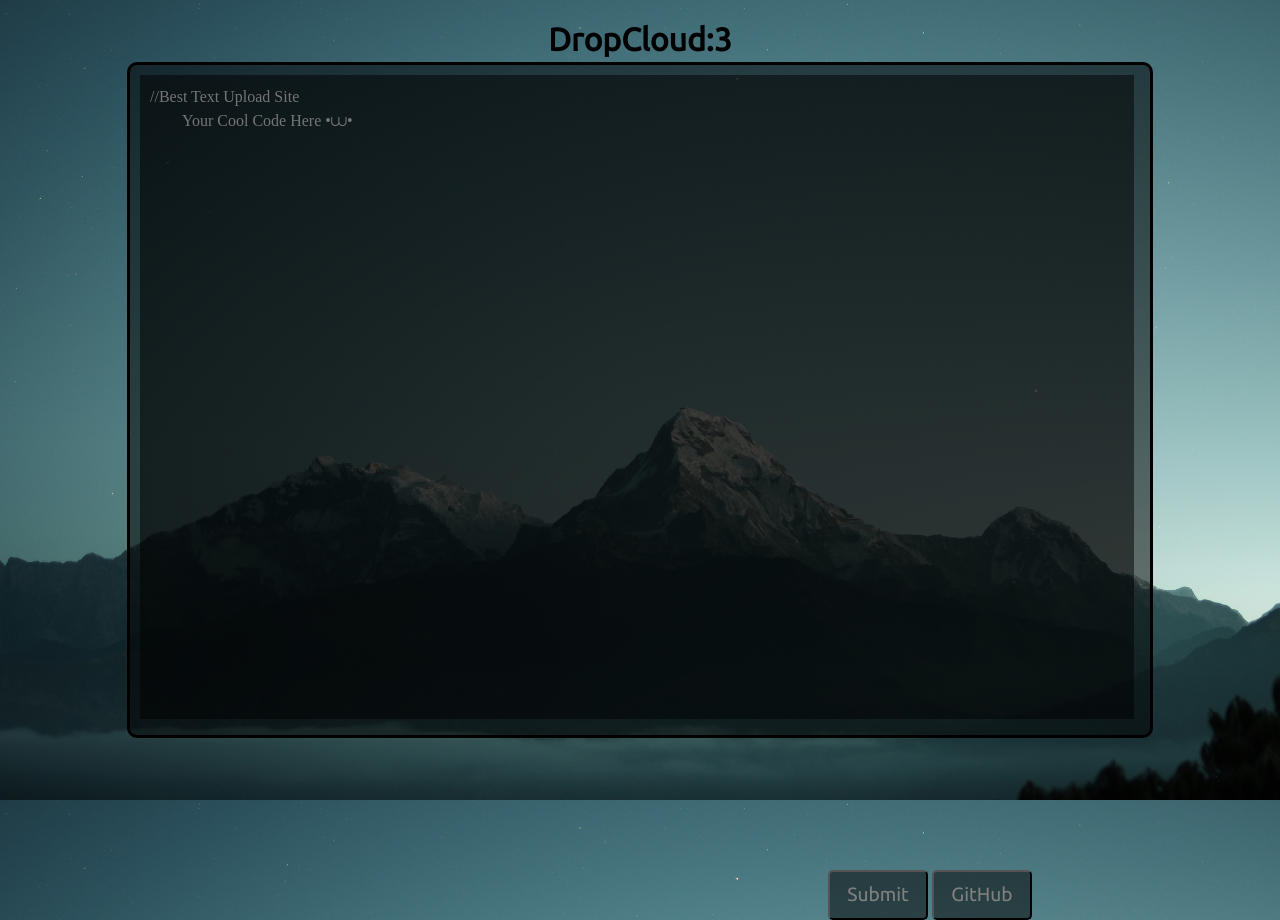
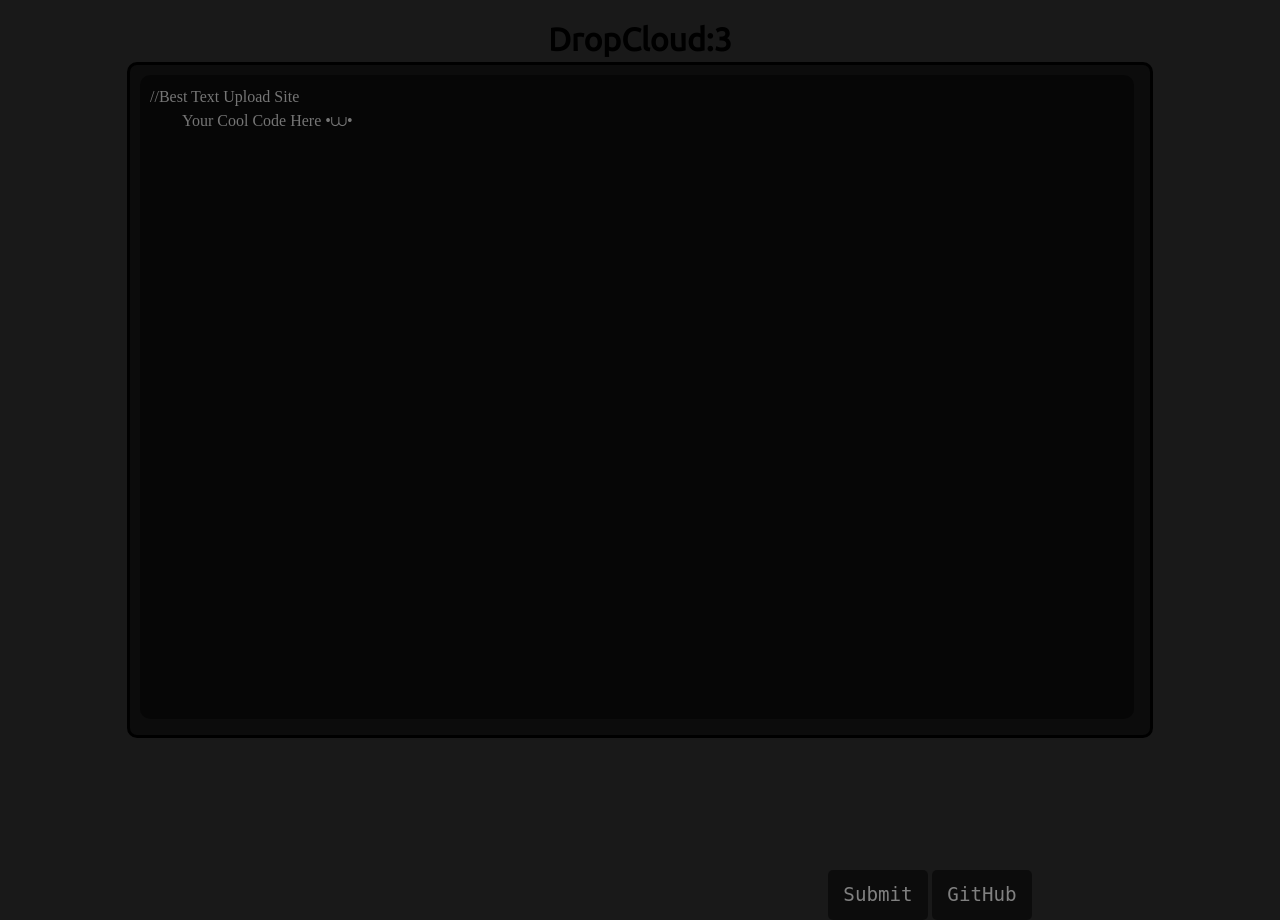
Before and after one commit to InfiniteOracles/DropCloud, a Flask app: page / in a window 1280 px wide. Run offline with Flask 2, Linux system fonts and the light colour scheme.

Commit message:
New Look More Minimalistic and button animations from css website

```diff
--- a/App.py
+++ b/App.py
@@ -57,11 +57,13 @@ def submit():
 @app.route('/<string:file_prefix>')
 def display_file(file_prefix):
     file_path = get_file_path_by_number(DIRECTORY, file_prefix)
-    if file_path is None:
-        return redirect('/')
+    if file_path is None or not os.path.exists(file_path):
+        abort(404)  # File not found
 
     try:
-        return send_file(file_path, as_attachment=False)
+        with open(file_path, 'r') as file:
+            file_content = file.read()
+        return render_template('file_display.html', file_content=file_content, id=file_prefix)
     except Exception as e:
         return abort(500, description=str(e))
 
--- a/Templates/Main.html
+++ b/Templates/Main.html
@@ -58,26 +58,70 @@
         }
 
         textarea {
-          color:#808080;
+            color: #808080;
         }
+
+        .button-30 {
+            align-items: center;
+            appearance: none;
+            border-radius: 4px;
+            border-width: 0;
+            box-sizing: border-box;
+            color: #36395A;
+            cursor: pointer;
+            display: inline-flex;
+            font-family: "JetBrains Mono", monospace;
+            height: 48px;
+            justify-content: center;
+            line-height: 1;
+            list-style: none;
+            overflow: hidden;
+            padding-left: 16px;
+            padding-right: 16px;
+            position: relative;
+            text-align: left;
+            text-decoration: none;
+            transition: box-shadow .15s, transform .15s;
+            user-select: none;
+            -webkit-user-select: none;
+            touch-action: manipulation;
+            white-space: nowrap;
+            will-change: box-shadow, transform;
+            font-size: 18px;
+        }
+
+        .button-30:focus {
+            box-shadow: #949191 0 0 0 0.1px inset, rgba(255, 255, 255, 0.1) 0 2px 4px, rgba(255, 255, 255, 0.1) 0 7px 13px -3px, #7a7a7a 0 -3px 0 inset;
+        }
+
+        .button-30:hover {
+            box-shadow: rgba(255, 255, 255, 0.1) 0 4px 8px, rgba(255, 255, 255, 0.1) 0 7px 13px -3px, #7a7979 0 -3px 0 inset;
+            transform: translateY(-2px);
+        }
+
+        .button-30:active {
+            box-shadow: #646363 0 3px 7px inset;
+            transform: translateY(2px);
+        }
+
     </style>
 </head>
-<body style="background-image: url('/static/img/bg.jpg'); background-attachment: fixed; background-size: 100% 100%;">
+<body style="background-color: rgb(25, 25, 25); background-attachment: fixed; background-size: 100% 100%;">
 
     <header>
         <h1 class="Ubuntu-Bold">DropCloud:3</h1>
     </header>
 
     <form class="Absolute-Center" id="submitForm">
-        <textarea class="Ubuntu-Normal" id="input_Form" name="value_box" placeholder="//Best Text Upload Site
-        Your Cool Code Here •⩊•"></textarea>
+        <textarea class="Ubuntu-Normal" style="border-radius: 10px;" id="input_Form" name="value_box" placeholder="//Best Text Upload Site
+        Your Cool Code Here •⩊•" spellcheck="false"></textarea>
     </form>
 
-    <button onclick="Submit_button()" class="Ubuntu-Bold" style="border-radius: 5px; background-color: rgba(0, 0, 0, 0.5); color: #808080; height: 50px; width: 100px; font-size: larger; position: relative; top: 790px; right: -820px;">
+    <button onclick="Submit_button()" class="button-30" style="border-radius: 5px; background-color: rgba(0, 0, 0, 0.5); color: #808080; height: 50px; width: 100px; font-size: larger; position: relative; top: 790px; right: -820px;">
         Submit
     </button>
 
-    <button onclick="Github_Open()" class="Ubuntu-Bold" style="border-radius: 5px; background-color: rgba(0, 0, 0, 0.5); color: #808080; height: 50px; width: 100px; font-size: larger; position: relative; top: 790px; right: -820px;">
+    <button onclick="Github_Open()" class="button-30" style="border-radius: 5px; background-color: rgba(0, 0, 0, 0.5); color: #808080; height: 50px; width: 100px; font-size: larger; position: relative; top: 790px; right: -820px;">
         GitHub
     </button>
 
```
Also changed, not shown: Templates/file_display.html (added, +93 -0 lines), static/img/logo.png (added).
